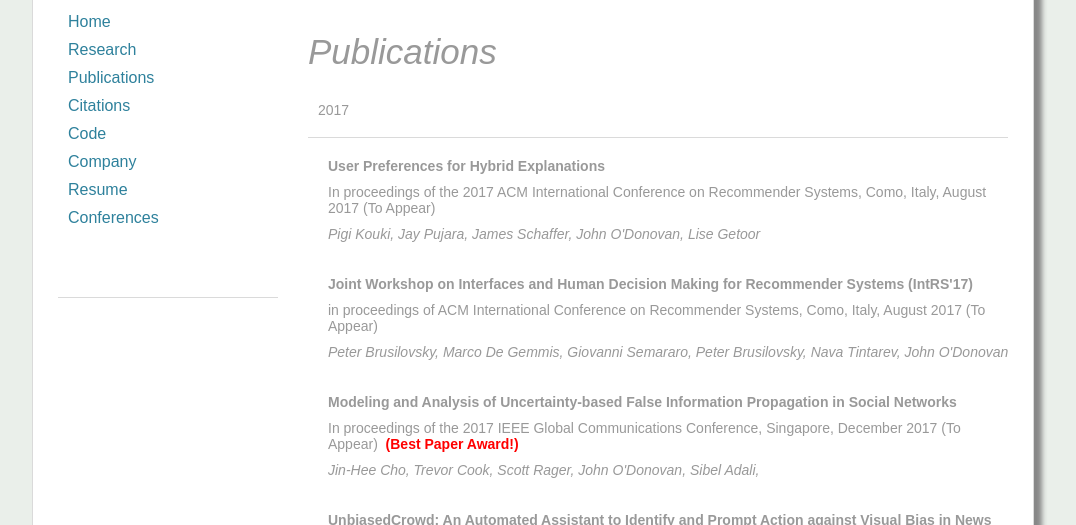
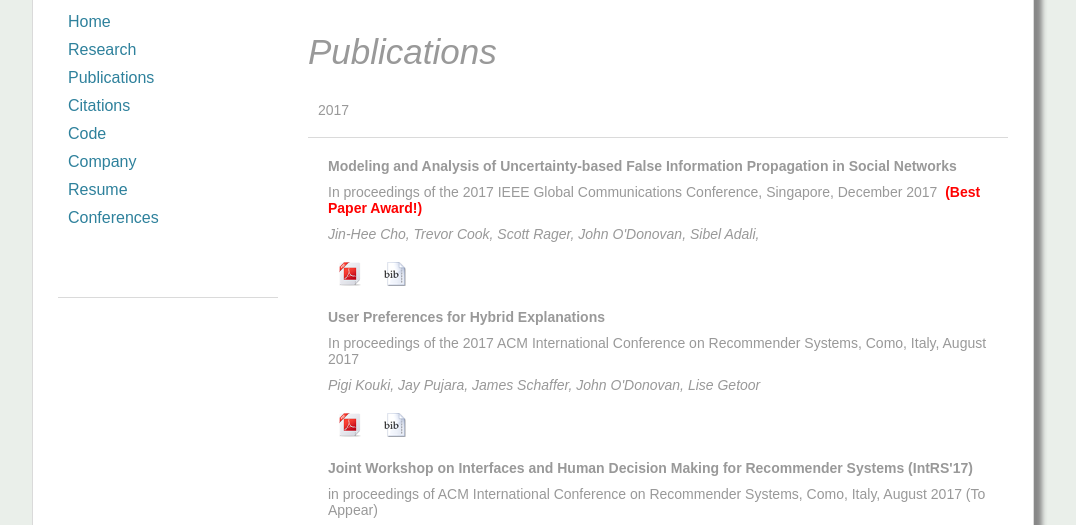
Before and after one commit to johnodonovan/personal-webpage, a plain HTML site: page publications.html in a window 1280 px wide. Shown: the part 235-760 px from the top of the page, without its empty margins (108-1184 px from the left). Drawn offline with Linux system fonts and the light colour scheme.

Commit message:
pub updates

```diff
--- a/publications.html
+++ b/publications.html
@@ -52,10 +52,35 @@
 <section class="publication_bloc">
 
 
+
+<!-- PAPER BLOCK -->
+					<article class="publication_name">Modeling and Analysis of Uncertainty-based False Information Propagation in Social Networks
+ </article><div class="clear"></div>
+					<article class="convention_name">In proceedings of the 2017 IEEE Global Communications Conference, Singapore, December 2017 <span class="publication_award"> &nbsp(Best Paper Award!) </span></article>
+					<div class="clear"></div>
+					<article class="publication_writers">
+						<span>Jin-Hee Cho,</span>
+						<span>Trevor Cook,</span>
+						<span>Scott Rager,</span>
+						<span>John O'Donovan,</span>
+						<span>Sibel Adali,</span>
+				</article>
+					<div class="clear"></div>
+					<section class="publication_links">
+						<a href="http://cs.ucsb.edu/~jod/papers/Cho-2017-GC.pdf">
+							<img src="images/icons/pdf_icon.png" alt="link to paper"/>
+						</a>
+						<a href="http://liinwww.ira.uka.de/csbib?query=%2Bau:OdonovanJ*+%2Bau:Odonovan&maxnum=200&sort=year">
+							<img src="images/icons/bibtex_icon.png" alt="bibtex"/>
+						</a>
+						<div class="clear"></div>
+					</section>
+<!-- END PAPER BLOCK -->
+
 <!-- PAPER BLOCK -->
 					<article class="publication_name">User Preferences for Hybrid Explanations
  </article><div class="clear"></div>
-					<article class="convention_name">In proceedings of the 2017 ACM International Conference on Recommender Systems, Como, Italy, August 2017 (To Appear)</article>
+					<article class="convention_name">In proceedings of the 2017 ACM International Conference on Recommender Systems, Como, Italy, August 2017 </article>
 					<div class="clear"></div>
 					<article class="publication_writers">
 						<span>Pigi Kouki,</span>
@@ -64,7 +89,18 @@
 						<span>John O'Donovan,</span>
 						<span>Lise Getoor</span>
 					</article>
-					<div class="pubspacer"></div>
+					</article>
+					<div class="clear"></div>
+					<section class="publication_links">
+						<a href="http://cs.ucsb.edu/~jod//papers/kouki-recsys17.pdf">
+							<img src="images/icons/pdf_icon.png" alt="link to paper"/>
+						</a>
+						<a href="http://liinwww.ira.uka.de/csbib?query=%2Bau:OdonovanJ*+%2Bau:Odonovan&maxnum=200&sort=year">
+							<img src="images/icons/bibtex_icon.png" alt="bibtex"/>
+						</a>
+						<div class="clear"></div>
+					</section>
+<!-- END PAPER BLOCK -->
 <!-- END PAPER BLOCK -->
 
 
@@ -87,21 +123,6 @@
 
 <!-- END PAPER BLOCK -->
 
-<!-- PAPER BLOCK -->
-					<article class="publication_name">Modeling and Analysis of Uncertainty-based False Information Propagation in Social Networks
- </article><div class="clear"></div>
-					<article class="convention_name">In proceedings of the 2017 IEEE Global Communications Conference, Singapore, December 2017 (To Appear) <span class="publication_award"> &nbsp(Best Paper Award!) </span></article>
-					<div class="clear"></div>
-					<article class="publication_writers">
-						<span>Jin-Hee Cho,</span>
-						<span>Trevor Cook,</span>
-						<span>Scott Rager,</span>
-						<span>John O'Donovan,</span>
-						<span>Sibel Adali,</span>
-
-					</article>
-					<div class="pubspacer"></div>
-<!-- END PAPER BLOCK -->
 <!-- PAPER BLOCK -->
 					<article class="publication_name">UnbiasedCrowd: An Automated Assistant to Identify and Prompt Action against Visual Bias in News
  </article><div class="clear"></div>
@@ -157,7 +178,7 @@
 <!-- PAPER BLOCK -->
 					<article class="publication_name">What am I not seeing?  An Interactive Approach to Social Content Discovery in Microblogs
  </article><div class="clear"></div>
-					<article class="convention_name">In proceedings of 8th International Conference on Social Informatics (SocInfo 2016), Bellevue, WA, USA, (to Appear)</article>
+					<article class="convention_name">In proceedings of 8th International Conference on Social Informatics (SocInfo 2016), Bellevue, WA, USA</article>
 					<div class="clear"></div>
 					<article class="publication_writers">
 						<span>Nava Tintarev,</span>
```
